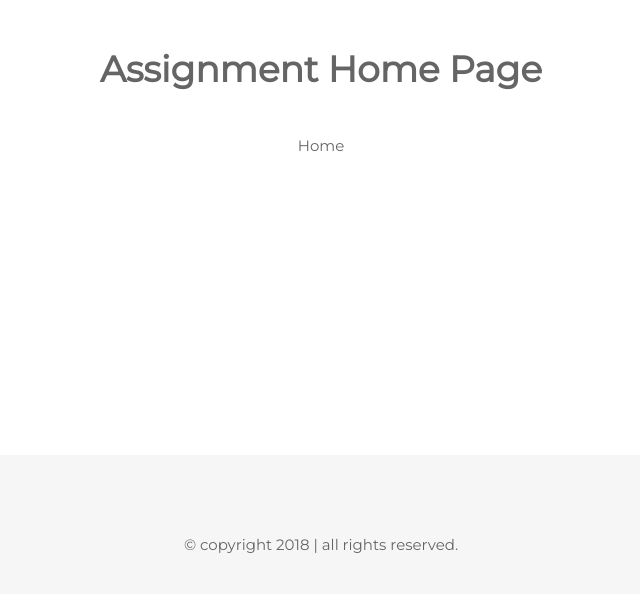
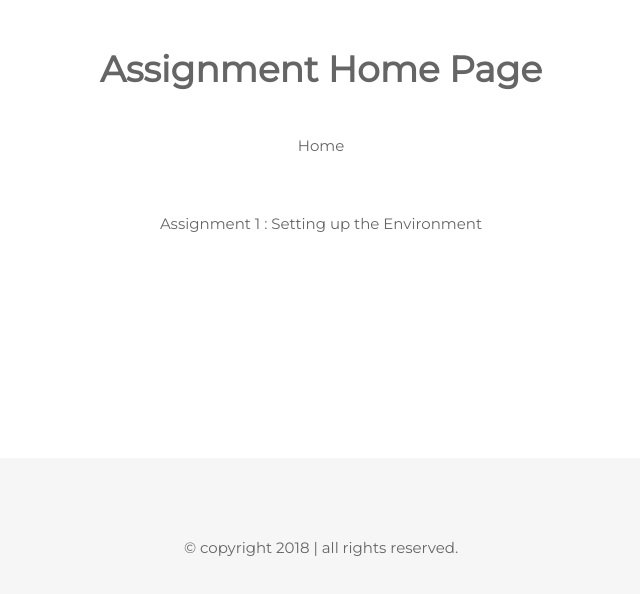
Before and after one commit to n-vin/nadagoud-vinay-webdev, a website: page web-dev-vin/public/assignment/index.html in a window 1280 px wide. Shown: the whole page, without its empty margins (319-959 px from the left). Drawn offline with nearby package versions, Linux system fonts and the light colour scheme.

```diff
--- a/web-dev-vin/public/assignment/index.html
+++ b/web-dev-vin/public/assignment/index.html
@@ -21,6 +21,7 @@
   <div class="w3-clear"></div>
   <h1><b>Assignment Home Page </b></h1>
   <p class="w3-padding-16"><a class="w3-btn" href="../index.html">Home</a></p>
+  <p class="w3-padding-16">Assignment 1 : Setting up the Environment </a></p>
 </header>
 
 
@@ -29,7 +30,7 @@
 </div>
 
 <!-- Footer -->
-<footer class="w3-container w3-padding-64 w3-light-grey w3-center w3-opacity w3-xlarge" style="margin-top:226px">
+<footer class="w3-container w3-padding-64 w3-light-grey w3-center w3-opacity w3-xlarge" style="margin-top:160px">
   <p class="w3-medium">&copy; copyright 2018 | all rights reserved.</p>
 </footer>
 
```
Also changed, not shown: web-dev-vin/public/project/index.html (+2 -1 lines), web-dev-vin/test/app.js (+0 -1 lines).
